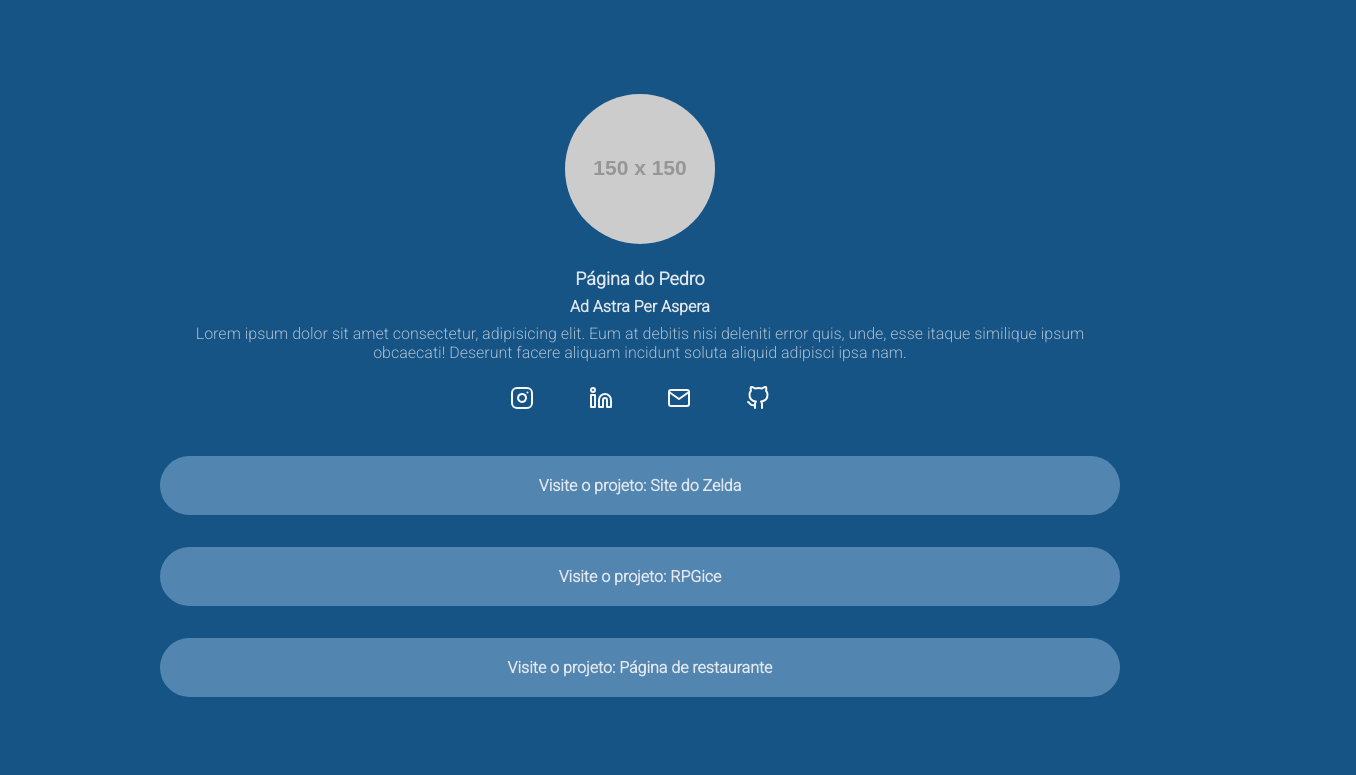
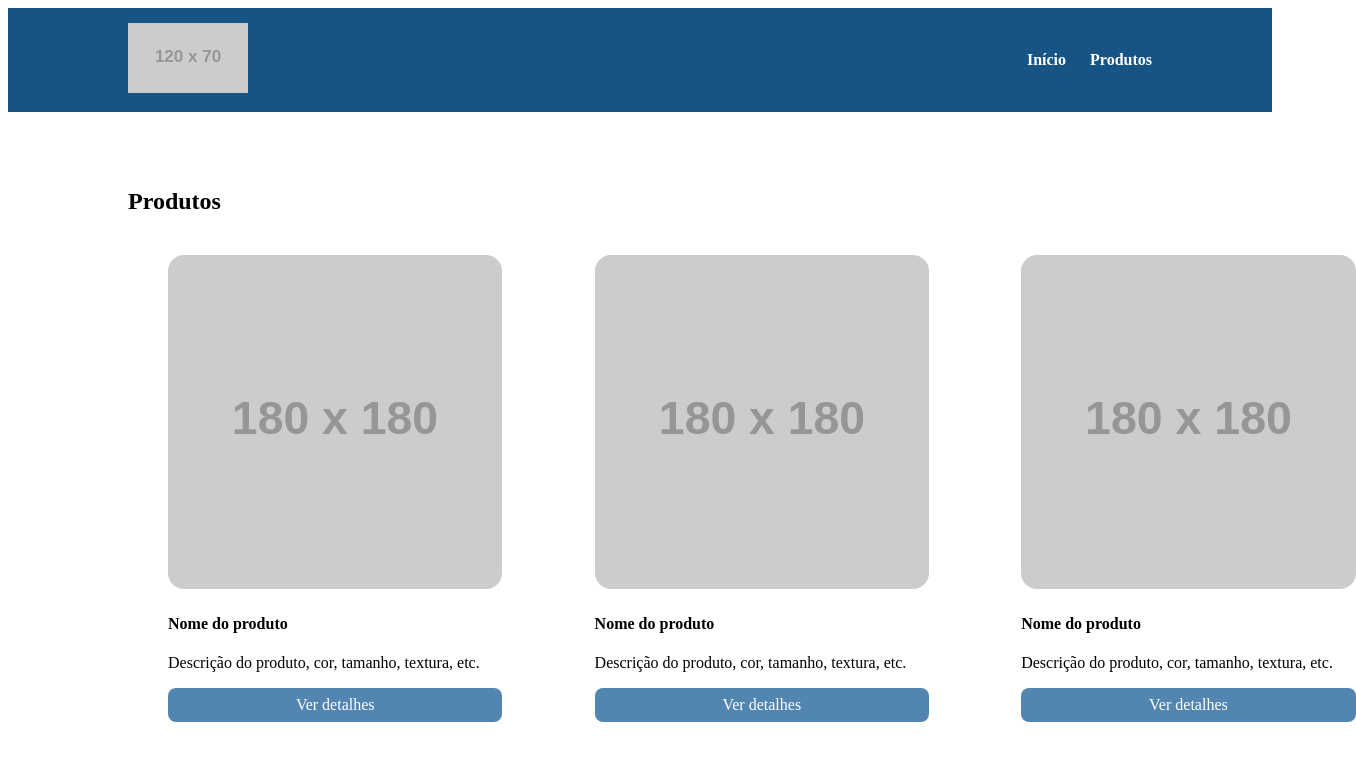
Before and after one commit to Neilkshake/less_training, a website: page index.html in a window 1280 px wide. Shown: the top 775 px of the page, 1356 px wide, since content can reach past the window. Drawn offline with Linux system fonts and the light colour scheme; placeholder pictures from the web are drawn by us.

Commit message:
Creating the repository

```diff
--- a/index.html
+++ b/index.html
@@ -1,71 +1,66 @@
 <!DOCTYPE html>
-<html lang="en">
+<html lang="pt-BR">
   <head>
     <meta charset="UTF-8" />
+    <meta http-equiv="X-UA-Compatible" content="IE=edge" />
     <meta name="viewport" content="width=device-width, initial-scale=1.0" />
-    <title>Página do Pedro</title>
+    <title>Document</title>
     <link rel="preconnect" href="https://fonts.googleapis.com" />
     <link rel="preconnect" href="https://fonts.gstatic.com" crossorigin />
     <link
-      href="https://fonts.googleapis.com/css2?family=Roboto:wght@300&display=swap"
+      href="https://fonts.googleapis.com/css2?family=Roboto:wght@400;700&display=swap"
       rel="stylesheet"
     />
     <link rel="stylesheet" href="./build/styles/main.css" />
   </head>
   <body>
+    <header>
       <div class="container">
-      <header>
-        <img
-          class="profile-avatar"
-          src="https://via.placeholder.com/150x150"
-          alt="Logo"
-        />
-        <div class="profile-bio">
-          <h1 class="profile-bio-name">Página do Pedro</h1>
-          <h2 class="profile-bio-subtitle">Ad Astra Per Aspera</h2>
-          <p class="profile-bio-description">
-            Lorem ipsum dolor sit amet consectetur, adipisicing elit. Eum at
-            debitis nisi deleniti error quis, unde, esse itaque similique ipsum
-            obcaecati! Deserunt facere aliquam incidunt soluta aliquid adipisci
-            ipsa nam.
-          </p>
+        <div class="branding">
+          <img src="https://via.placeholder.com/120x70" />
         </div>
-      </header>
         <nav>
-        <ul class="social-links">
+          <ul class="menu">
             <li>
-            <a href="https://www.instagram.com/"
-              ><img src="./src/images/instagram.svg" alt="Logo do instagram"
-            /></a>
+              <a href="#">Início</a>
             </li>
             <li>
-            <a href="https://www.linkedin.com/"
-              ><img src="./src/images/linkedin.svg" alt="Logo do linkedin"
-            /></a>
-          </li>
-          <li>
-            <a href="mailto:email@example.com"
-              ><img src="./src/images/mail.svg" alt="Logo do Email"
-            /></a>
-          </li>
-          <li>
-            <a href="https://github.com/"
-              ><img src="./src/images/github.svg" alt="Logo do Github"
-            /></a>
+              <a href="#">Produtos</a>
             </li>
           </ul>
         </nav>
-      <ul class="projects-list">
-        <li class="projects-list-item">
-          <a href="">Visite o projeto: Site do Zelda</a>
+      </div>
+    </header>
+    <section>
+      <div class="container">
+        <h2>Produtos</h2>
+        <ul class="products">
+          <li class="product-item">
+            <img src="https://via.placeholder.com/180x180" />
+            <h4>Nome do produto</h4>
+            <p>Descrição do produto, cor, tamanho, textura, etc.</p>
+            <a href="#" class="product-button"> Ver detalhes </a>
           </li>
-        <li class="projects-list-item">
-          <a href="">Visite o projeto: RPGice</a>
+          <li class="product-item">
+            <img src="https://via.placeholder.com/180x180" />
+            <h4>Nome do produto</h4>
+            <p>Descrição do produto, cor, tamanho, textura, etc.</p>
+            <a href="#" class="product-button"> Ver detalhes </a>
           </li>
-        <li class="projects-list-item">
-          <a href="">Visite o projeto: Página de restaurante</a>
+          <li class="product-item">
+            <img src="https://via.placeholder.com/180x180" />
+            <h4>Nome do produto</h4>
+            <p>Descrição do produto, cor, tamanho, textura, etc.</p>
+            <a href="#" class="product-button"> Ver detalhes </a>
+          </li>
+          <li class="product-item">
+            <img src="https://via.placeholder.com/180x180" />
+            <h4>Nome do produto</h4>
+            <p>Descrição do produto, cor, tamanho, textura, etc.</p>
+            <a href="#" class="product-button"> Ver detalhes </a>
           </li>
         </ul>
       </div>
+    </section>
   </body>
 </html>
--- a/src/styles/main.less
+++ b/src/styles/main.less
@@ -1,107 +1,94 @@
 @import "mapas.less";
-
 @breakpointMobile: ~"(max-width: 767px)";
 @breakpointTablet: ~"(min-width: 768px) and (max-width: 1023px)";
 
-.marginBottom {
-  margin-bottom: 8px;
-}
-
-* {
-  margin: 0;
-  padding: 0;
-  box-sizing: border-box;
-  font-family: "Roboto", sans-serif;
-}
-body {
-  background-color: #colors[corprimaria];
-  color: #colors[textcolors];
+li {
+  list-style: none;
 }
 
 .container {
-  max-width: 960px;
+  max-width: 1024px;
   width: 100%;
   margin: 0 auto;
-  height: 100vh;
-  margin-top: 70px;
+}
 
-  @media @breakpointMobile {
-    max-width: 70%;
-  }
+header {
+  background-color: #colors[corprimaria];
+  position: sticky;
 
-  @media @breakpointTablet {
-    max-width: 80%;
+  .container {
+    display: flex;
+    justify-content: space-between;
+    align-items: center;
+    padding: 15px 0;
   }
 }
 
-header {
-  padding: 24px;
-
-  .profile-avatar {
-    display: block;
-    margin: 0 auto 24px;
-    border-radius: 50%;
-  }
-}
-
-.profile-bio {
-  text-align: center;
-
-  &-name {
-    font-size: 18px;
-    .marginBottom();
-  }
-  &-subtitle {
-    font-size: 16px;
-    .marginBottom();
-  }
-  &-description {
-    font-size: 16px;
-    opacity: 0.7;
-  }
-}
-
-.social-links {
+.menu {
   display: flex;
-  justify-content: space-between;
-  max-width: 260px;
-  width: 100%;
-  margin: 0 auto;
 
   li {
-    list-style: none;
+    font-weight: bold;
+    margin-left: 24px;
 
-    img {
-      transition: all ease-out 0.1s;
-      &:hover {
-        transform: scale(1.3);
-      }
+    a {
+      color: #fff;
+      text-decoration: none;
     }
   }
 }
 
-.projects-list {
-  margin-top: 42px;
-  list-style: none;
+section {
+  padding: 56px 0;
+}
 
-  &-item {
-    a {
-      text-decoration: none;
-      background-color: #colors[corsecundaria];
-      display: block;
-      padding: 16px 20px;
-      margin-bottom: 32px;
-      text-align: center;
-      border-radius: 30px;
-      color: #colors[textcolors];
-      font-weight: bold;
-      border: 4px solid #colors[corsecundaria];
-      transition: all ease-in-out 0.2s;
+.products {
+  margin-top: 40px;
+  display: grid;
+  grid-template-columns: repeat(3, 32.66%);
+  column-gap: 9%;
+  row-gap: 6%;
+  width: 100%;
+}
 
-      &:hover {
-        color: white;
-        background-color: transparent;
-      }
-    }
+.product-item img {
+  width: 100%;
+  border-radius: 16px;
+}
+
+.product-button {
+  display: block;
+  background-color: #colors[corsecundaria];
+  color: #fff;
+  text-align: center;
+  padding: 8px 0;
+  border-radius: 8px;
+  margin-top: 8px;
+  text-decoration: none;
+  transition: background-color 0.3s ease-in-out, width 0.5s linear;
+
+  &:hover {
+    background-color: #colors[corprimaria];
   }
 }
+
+@media @breakpointMobile {
+  .products {
+    display: block;
+  }
+
+  .product-item {
+    margin-bottom: 32px;
+  }
+}
+
+@media @breakpointTablet {
+  .container {
+    max-width: 80%;
+  }
+
+  .products {
+    grid-template-columns: repeat(2, 48.5%);
+    column-gap: 3%;
+  }
+}
```
Also changed, not shown: build/styles/main.css. Lines whose indentation alone changed are shown as unchanged.
